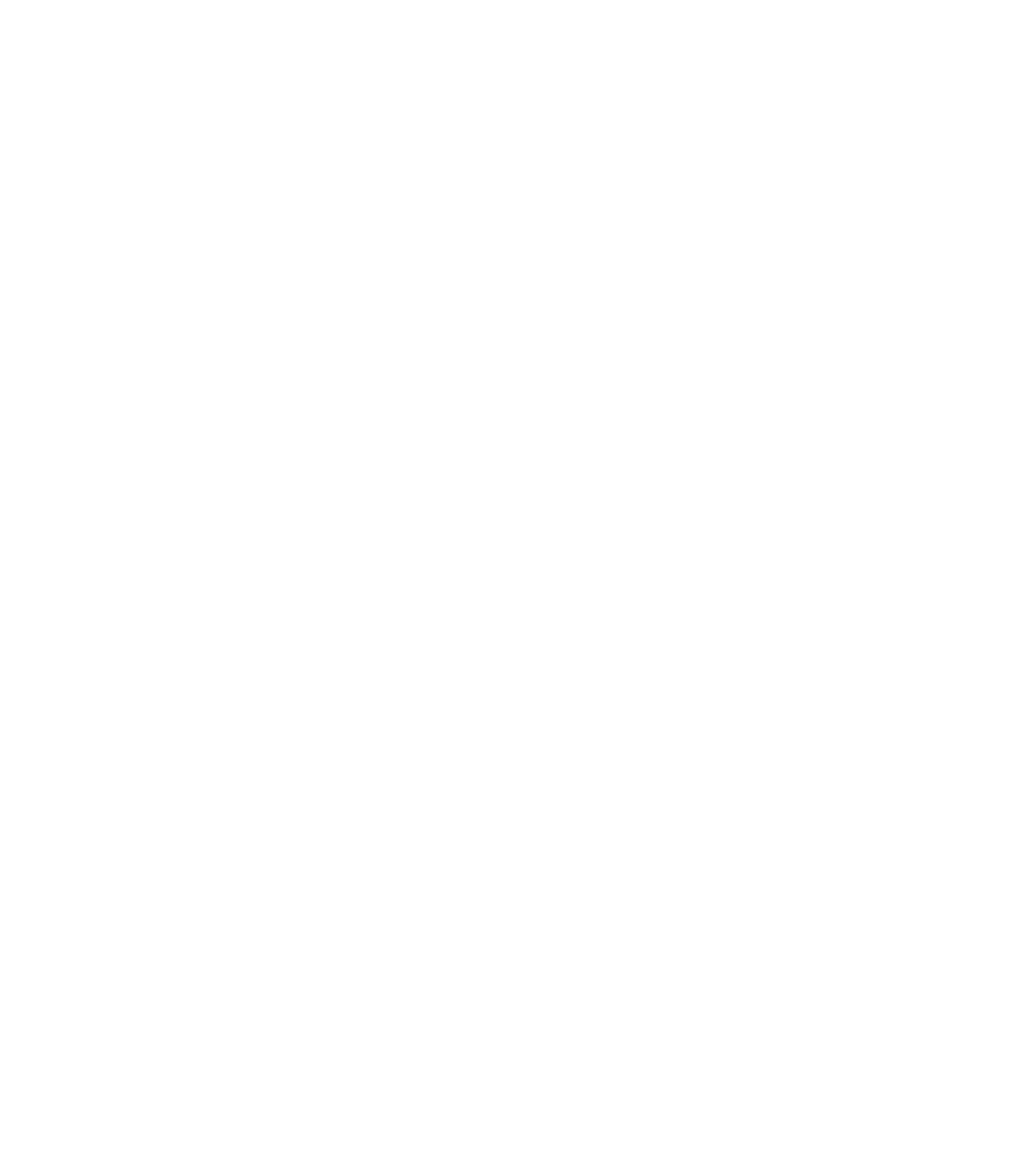
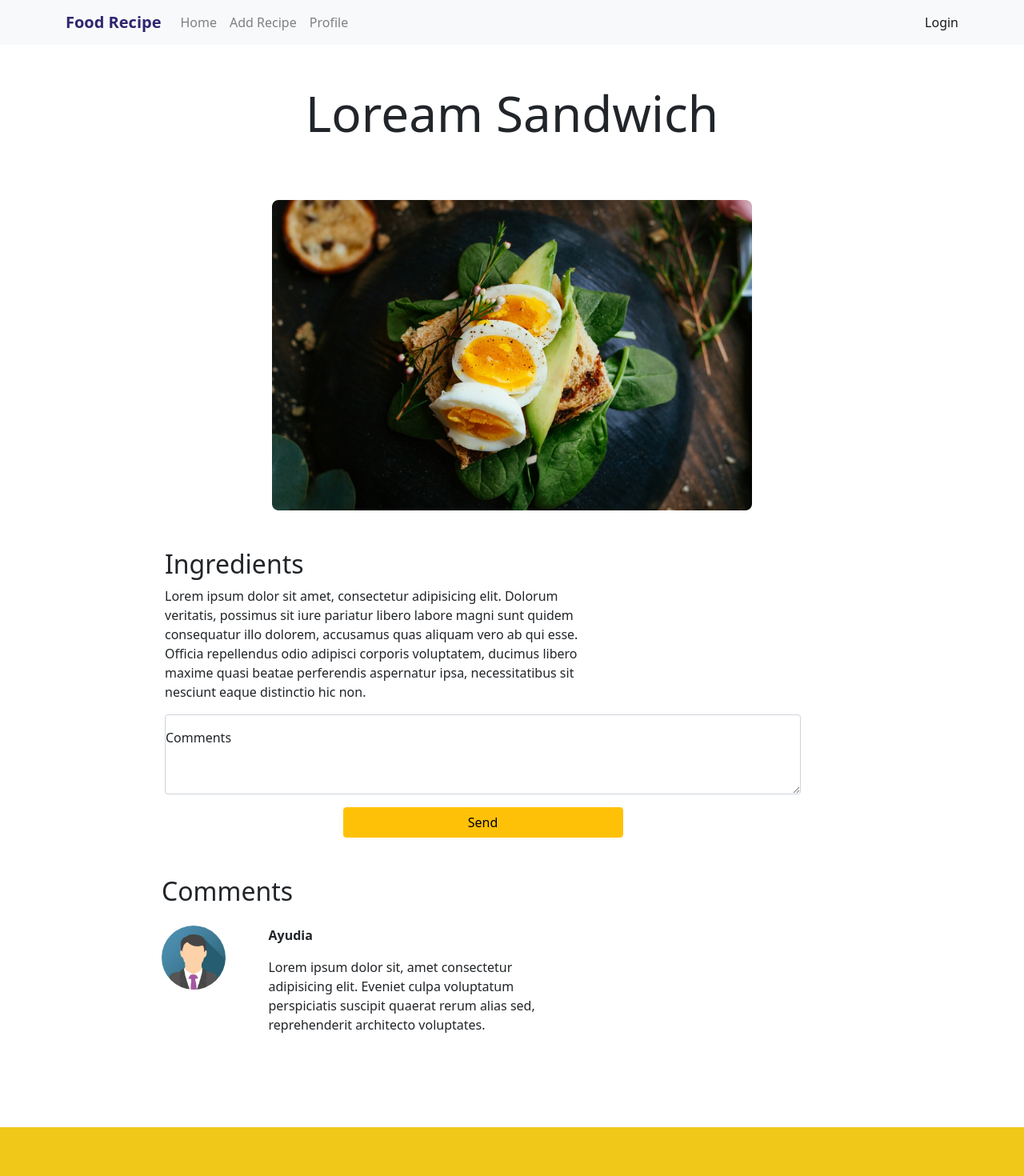
Before and after one commit to rezcode/food-recipe-reactjs, a React (Create React App) app: page /recipe-detail in a window 1280 px wide. Before the commit this address had no page. Shown: the top 1470 px of the page at 80% size. Before the commit the page ends 800 px from the top, so only its background shows below. Built offline with nearby package versions, Linux system fonts and the light colour scheme.

Commit message:
config global navbar and footer except login and register page

```diff
--- a/src/App.js
+++ b/src/App.js
@@ -1,19 +1,25 @@
+import { Routes, Route } from "react-router-dom";
+import DetailRecipe from "./pages/detailRecipe/DetailRecipe";
 import Home from "./pages/home/Home";
 import Login from "./pages/login/Login";
 import Register from "./pages/register/Register";
-import { BrowserRouter, Routes, Route } from "react-router-dom";
+import WithoutNav from "./components/navbarDisplay/WithoutNav";
+import WithNav from "./components/navbarDisplay/WithNav";
 
 function App() {
   return (
-    <BrowserRouter>
+    <>
       <Routes>
-        <Route path="/">
-          <Route index element={<Home />} />
+        <Route element={<WithoutNav />}>
           <Route path="login" element={<Login />} />
           <Route path="register" element={<Register />} />
         </Route>
+        <Route element={<WithNav />}>
+          <Route path="/" element={<Home />} />
+          <Route path="recipe-detail" element={<DetailRecipe />} />
+        </Route>
       </Routes>
-    </BrowserRouter>
+    </>
   );
 }
 
--- /dev/null
+++ b/src/components/navbarDisplay/WithNav.js
@@ -0,0 +1,16 @@
+import React from "react";
+import Navbar from "../navbar/Navbar";
+import { Outlet } from "react-router";
+import Footer from "../footer/Footer";
+
+const WithNav = () => {
+  return (
+    <>
+      <Navbar />
+      <Outlet />
+      <Footer />
+    </>
+  );
+};
+
+export default WithNav;
--- /dev/null
+++ b/src/components/navbarDisplay/WithoutNav.js
@@ -0,0 +1,12 @@
+import React from "react";
+import { Outlet } from "react-router";
+
+const WithoutNav = () => {
+  return (
+    <>
+      <Outlet />
+    </>
+  );
+};
+
+export default WithoutNav;
--- a/src/index.js
+++ b/src/index.js
@@ -4,12 +4,13 @@ import "./index.css";
 import App from "./App";
 import reportWebVitals from "./reportWebVitals";
 import "bootstrap/dist/css/bootstrap.min.css";
+import { BrowserRouter } from "react-router-dom";
 
 const root = ReactDOM.createRoot(document.getElementById("root"));
 root.render(
-  <React.StrictMode>
+  <BrowserRouter>
     <App />
-  </React.StrictMode>
+  </BrowserRouter>
 );
 
 // If you want to start measuring performance in your app, pass a function
--- /dev/null
+++ b/src/pages/detailRecipe/DetailRecipe.css
@@ -0,0 +1,22 @@
+.title-detail-recipe {
+  font-weight: 500;
+  font-size: 62px;
+  line-height: 90px;
+}
+
+.image-detail {
+  width: 600px;
+}
+
+.button-comment {
+  width: 350px !important;
+}
+
+.img-user-comment {
+  border-radius: 50%;
+  width: 80px;
+}
+
+.user-name-comment {
+  font-weight: bolder;
+}
--- /dev/null
+++ b/src/pages/detailRecipe/DetailRecipe.js
@@ -0,0 +1,92 @@
+import React from "react";
+import "./DetailRecipe.css";
+import imageDetail from "../../assets/images/Rectangle 313 (1).png";
+import imageUserComment from "../../assets/images/img_avatar.png";
+
+const DetailRecipe = () => {
+  return (
+    <>
+      <div className="row mt-5">
+        <div className="col-md-12">
+          <h1 className="title-detail-recipe text-center m-5">
+            Loream Sandwich
+          </h1>
+        </div>
+      </div>
+      <div className="row mt-3">
+        <div className="col-md-12 text-center">
+          <img
+            src={imageDetail}
+            className="img-fluid image-detail rounded"
+            alt="..."
+          />
+        </div>
+      </div>
+      <div className="row container mt-5">
+        <div className="col-md-6 offset-md-2">
+          <h2>Ingredients</h2>
+          <div className="row">
+            <p>
+              Lorem ipsum dolor sit amet, consectetur adipisicing elit. Dolorum
+              veritatis, possimus sit iure pariatur libero labore magni sunt
+              quidem consequatur illo dolorem, accusamus quas aliquam vero ab
+              qui esse. Officia repellendus odio adipisci corporis voluptatem,
+              ducimus libero maxime quasi beatae perferendis aspernatur ipsa,
+              necessitatibus sit nesciunt eaque distinctio hic non.
+            </p>
+          </div>
+        </div>
+        <div className="col-md-9 offset-md-2">
+          <div className="row">
+            <div className="form-floating">
+              <textarea
+                className="form-control"
+                placeholder="Leave a comment here"
+                id="floatingTextarea2"
+                style={{ height: "100px" }}
+                defaultValue={""}
+              />
+              <label htmlFor="floatingTextarea2">Comments</label>
+            </div>
+            <div className="text-center">
+              <button
+                type="button"
+                className="btn btn-warning button-comment mt-3"
+              >
+                Send
+              </button>
+            </div>
+          </div>
+        </div>
+        <div className="row">
+          <div className="col-md-9 offset-md-2 mt-5">
+            <h2>Comments</h2>
+          </div>
+        </div>
+        <div className="row">
+          <div className="col-md-9 offset-md-2 mt-3">
+            <div className="row">
+              <div className="col-md-2">
+                <img
+                  className="img-user-comment"
+                  src={imageUserComment}
+                  alt="Avatar"
+                />
+              </div>
+              <div className="col-md-6">
+                <p className="user-name-comment">Ayudia</p>
+                <p>
+                  Lorem ipsum dolor sit, amet consectetur adipisicing elit.
+                  Eveniet culpa voluptatum perspiciatis suscipit quaerat rerum
+                  alias sed, reprehenderit architecto voluptates.
+                </p>
+              </div>
+            </div>
+          </div>
+        </div>
+      </div>
+    </>
+  );
+};
+
+export default DetailRecipe;
--- a/src/pages/home/Home.js
+++ b/src/pages/home/Home.js
@@ -2,20 +2,16 @@
 import "./Home.css";
 
 // import components
-import Navbar from "../../components/navbar/Navbar";
 import Banner from "../../components/banner/Banner";
 import NewRecipe from "../../components/newRecipe/NewRecipe";
 import RecentRecipe from "../../components/recentRecipe/RecentRecipe";
-import Footer from "../../components/footer/Footer";
 
 function TextLinkExample() {
   return (
     <>
-      <Navbar />
       <Banner />
       <NewRecipe />
       <RecentRecipe />
-      <Footer />
     </>
   );
 }
--- a/src/pages/register/Register.js
+++ b/src/pages/register/Register.js
@@ -9,7 +9,6 @@ const Register = () => {
   const [email, setEmail] = useState("");
   const [phoneNumber, setPhoneNumber] = useState("");
   const [password, setPassword] = useState("");
-  const [msg, setMsg] = useState("");
   const navigate = useNavigate(); // untuk redirect ke login
 
   const register = async (e) => {
@@ -24,7 +23,6 @@ const Register = () => {
       navigate("/login");
     } catch (error) {
       if (error.response) {
-        console.log(username);
         console.log(error.response);
       }
     }
```
Also changed, not shown: src/assets/images/Rectangle 313 (1).png (added), src/assets/images/img_avatar.png (added).
